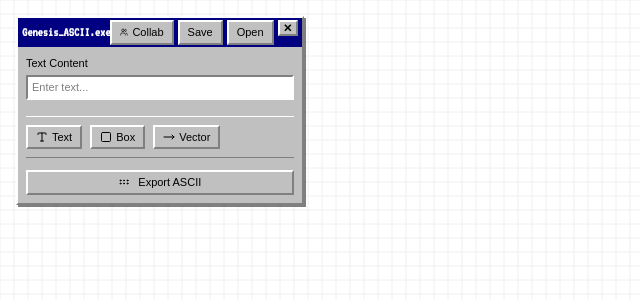
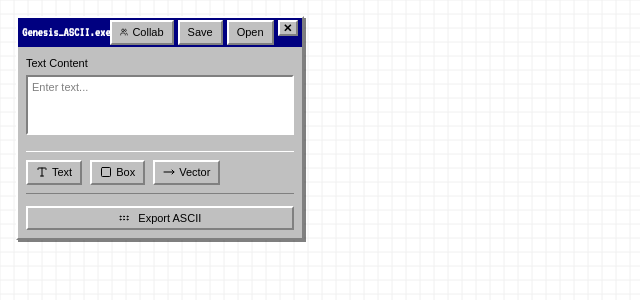
Before and after one commit to Cocodrilette/ascii-canva, a Next.js app: page / in a window 1280 px wide. Shown: the top 300 px of the page, without its empty margins (0-640 px from the left). Built offline with nearby package versions, Linux system fonts and the light colour scheme; no server answers.

Commit message:
feat: add support for multiline text elements

```diff
--- a/src/components/AsciiEditor.tsx
+++ b/src/components/AsciiEditor.tsx
@@ -1109,9 +1109,9 @@ const AsciiEditor: React.FC = () => {
               Text Content
             </label>
             <div className="flex gap-1">
-              <input
+              <textarea
                 id="text-content-input"
-                type="text"
+                rows={3}
                 value={
                   selectedElement?.type === "text"
                     ? (selectedElement as TextElement).text
@@ -1123,12 +1123,13 @@ const AsciiEditor: React.FC = () => {
                     : setNewText(e.target.value)
                 }
                 placeholder="Enter text..."
-                className="retro-input flex-1"
-                onKeyDown={(e) =>
-                  e.key === "Enter" &&
-                  !selectedId &&
-                  addExtensionElement("text")
-                }
+                className="retro-input flex-1 min-h-[60px] resize-none"
+                onKeyDown={(e) => {
+                   if (e.key === "Enter" && !e.shiftKey && !selectedId) {
+                      e.preventDefault();
+                      addExtensionElement("text");
+                   }
+                }}
               />
             </div>
           </div>
--- a/src/extensions/builtin/text.tsx
+++ b/src/extensions/builtin/text.tsx
@@ -24,6 +24,9 @@ export const textExtension: AsciiExtension<TextElement, TextParams> = {
   }),
 
   render: (ctx, element, isSelected, visualCellSize) => {
+    const lines = element.text.split("\n");
+    const maxLineLength = Math.max(...lines.map(l => l.length), 0);
+
     if (isSelected) {
       // Classic focus rectangle (dotted)
       ctx.save();
@@ -33,8 +36,8 @@ export const textExtension: AsciiExtension<TextElement, TextParams> = {
       ctx.strokeRect(
         element.x * visualCellSize - 1,
         element.y * visualCellSize - 1,
-        element.text.length * visualCellSize + 2,
-        visualCellSize + 2,
+        maxLineLength * visualCellSize + 4,
+        lines.length * visualCellSize + 2,
       );
       ctx.restore();
     }
@@ -42,29 +45,39 @@ export const textExtension: AsciiExtension<TextElement, TextParams> = {
     ctx.fillStyle = "#000000";
     ctx.font = `${visualCellSize}px 'Courier New', monospace`;
     ctx.textBaseline = "top";
-    for (let i = 0; i < element.text.length; i++) {
+
+    lines.forEach((line, lineIdx) => {
+      for (let i = 0; i < line.length; i++) {
         ctx.fillText(
-        element.text[i],
+          line[i],
           (element.x + i) * visualCellSize + visualCellSize * 0.15,
-        element.y * visualCellSize,
+          (element.y + lineIdx) * visualCellSize,
         );
       }
+    });
   },
 
-  getBounds: (element) => ({
+  getBounds: (element) => {
+    const lines = element.text.split("\n");
+    const maxLineLength = Math.max(...lines.map(l => l.length), 0);
+    return {
       left: element.x,
       top: element.y,
-    right: element.x + element.text.length,
-    bottom: element.y + 1,
-  }),
+      right: element.x + maxLineLength,
+      bottom: element.y + lines.length,
+    };
+  },
 
   toAscii: (element, grid, offset) => {
-    for (let i = 0; i < element.text.length; i++) {
+    const lines = element.text.split("\n");
+    lines.forEach((line, lineIdx) => {
+      for (let i = 0; i < line.length; i++) {
         const x = element.x - offset.x + i;
-      const y = element.y - offset.y;
+        const y = element.y - offset.y + lineIdx;
         if (y >= 0 && y < grid.length && x >= 0 && x < grid[0].length) {
-        grid[y][x] = element.text[i];
+          grid[y][x] = line[i];
         }
       }
+    });
   },
 };
```
Lines whose indentation alone changed are shown as unchanged.
